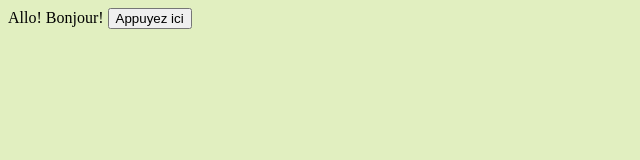
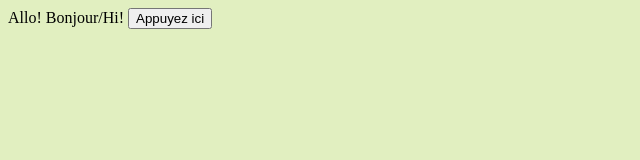
Before and after one commit to jpbecotte/testgit, a plain HTML site: page index.html in a window 1280 px wide. Shown: the full height of the page, 0-640 px from the left. Drawn offline with Linux system fonts and the light colour scheme.

Commit message:
ajouté traduction

```diff
--- a/index.html
+++ b/index.html
@@ -7,7 +7,7 @@
 </head>
 <body>
     Allo!
-    Bonjour!
+    Bonjour/Hi!
     <button>Appuyez ici</button>
 </body>
 </html>
```
